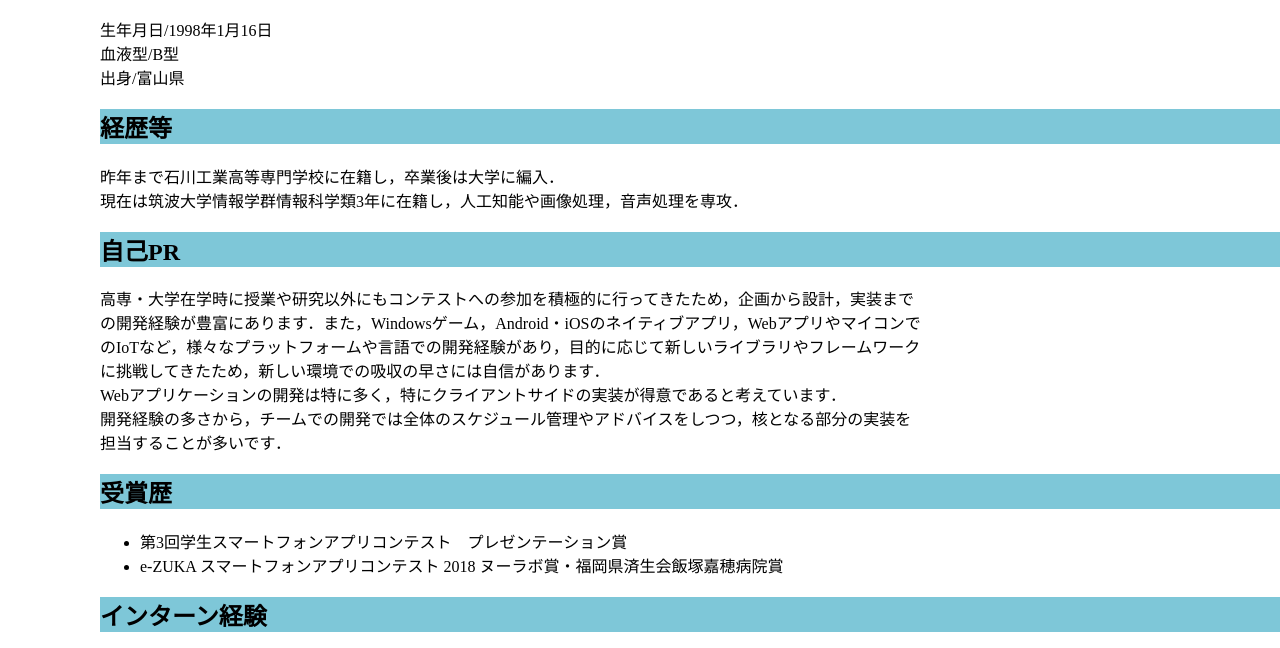
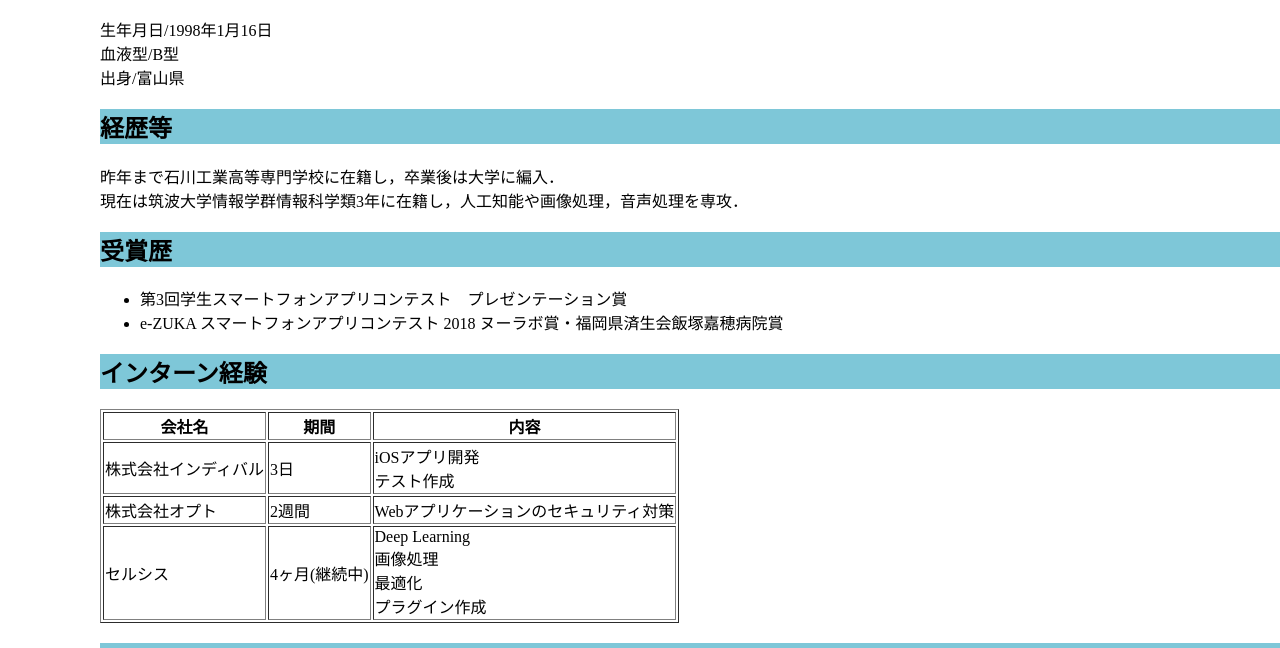
Before and after one commit to yukinameko/Portfolio, a plain HTML site: page index.html in a window 1280 px wide. Shown: the part 228-876 px from the top of the page. Drawn offline with Linux system fonts and the light colour scheme.

Commit message:
[update]

```diff
--- a/index.html
+++ b/index.html
@@ -24,13 +24,6 @@
 		昨年まで石川工業高等専門学校に在籍し，卒業後は大学に編入．<br>
 		現在は筑波大学情報学群情報科学類3年に在籍し，人工知能や画像処理，音声処理を専攻．
 
-		<h2>自己PR</h2>
-		<p>
-			高専・大学在学時に授業や研究以外にもコンテストへの参加を積極的に行ってきたため，企画から設計，実装までの開発経験が豊富にあります．また，Windowsゲーム，Android・iOSのネイティブアプリ，WebアプリやマイコンでのIoTなど，様々なプラットフォームや言語での開発経験があり，目的に応じて新しいライブラリやフレームワークに挑戦してきたため，新しい環境での吸収の早さには自信があります．<br>
-			Webアプリケーションの開発は特に多く，特にクライアントサイドの実装が得意であると考えています．<br>
-			開発経験の多さから，チームでの開発では全体のスケジュール管理やアドバイスをしつつ，核となる部分の実装を担当することが多いです．<br>
-		</p>
-
 		<h2>受賞歴</h2>
 		<ul>
 			<li>第3回学生スマートフォンアプリコンテスト　プレゼンテーション賞</li>
@@ -49,7 +42,7 @@
 				<td>株式会社オプト</td><td>2週間</td><td>Webアプリケーションのセキュリティ対策</td>
 			</tr>
 			<tr>
-				<td>セルシス</td><td>4ヶ月(継続中)</td><td>Deep Learning<br>画像処理アルゴリズム実装<br>プラグイン作成</td>
+				<td>セルシス</td><td>4ヶ月(継続中)</td><td>Deep Learning<br>画像処理<br>最適化<br>プラグイン作成</td>
 			</tr>
 		</table>
 
```
